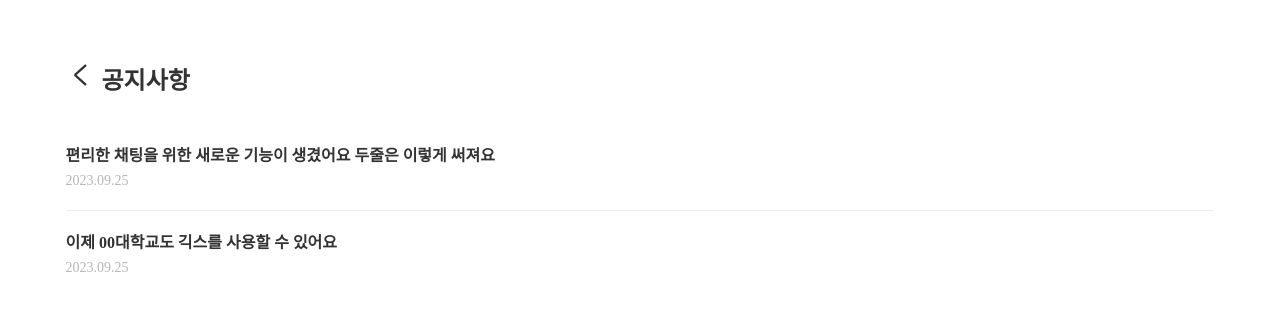
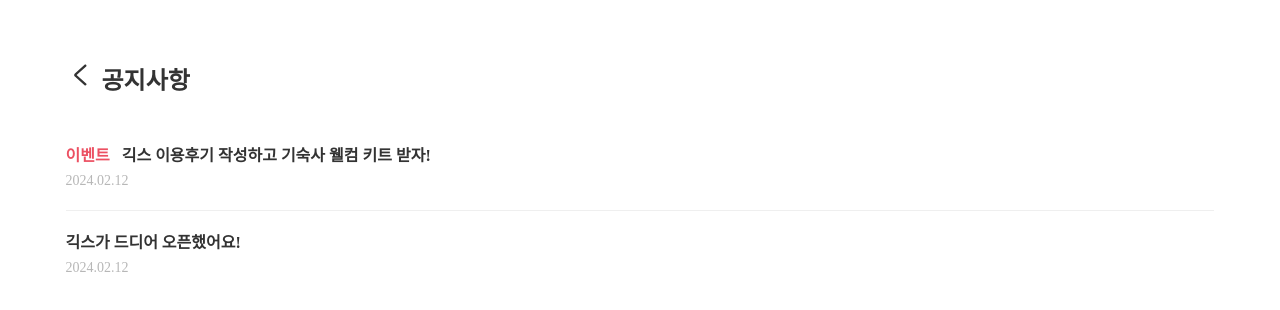
Before and after one commit to G-E-E-K-S/GEEKS-FE, a React (Create React App) app: page /notice in a window 1280 px wide. Shown: the top 310 px of the page. Built offline with nearby package versions, Linux system fonts and the light colour scheme; no server answers.

Commit message:
Add: 공지페이지 및 디테일 페이지 제작

```diff
--- a/src/App.js
+++ b/src/App.js
@@ -1,7 +1,7 @@
 import { Route, BrowserRouter as Router, Routes } from "react-router-dom";
 import {Intro, AccessRight, Welcome, Login, InputEmail, InputCode, Password, NickName, QuesText, Major, Gender, Dormitory, FinalPage, ForgetEmail, AlreadyRegist} from './pages/Join/Index';
 import { LiveRule, Home, Search } from './pages/Main/Index';
-import { MyPage, LifeStyles, EditProfile, SettingUserInfo, SaveList, Notice, FAQ, FaqRommate, RoommateApply, MyProfile } from './pages/MyPage/Index';
+import { MyPage, LifeStyles, EditProfile, SettingUserInfo, SaveList, Notice, FAQ, FaqRommate, RoommateApply, MyProfile, SecessionReason, NoticeDetail } from './pages/MyPage/Index';
 import { FindRoommate , User, RoommateSendTxt } from './pages/FindRoommate/Index';
 import { Chat , ChatRoom } from './pages/Chat/Index';
 import { WritePost, Post, Community, MyCommunity, ScrapPost, CommunityWrite, OpenGroup } from './pages/Community/Index';
@@ -32,11 +32,13 @@ function App() {
           <Route path="/search" element={<Search/>} />
           <Route path="/mypage" element={<MyPage/>} />
           <Route path="/myprofile" element={<MyProfile/>} />
+          <Route path="/secessionreason" element={<SecessionReason/>} />
           <Route path="/lifestyle" element={<LifeStyles/>} />
           <Route path="/editprofile" element={<EditProfile/>} />
           <Route path="/settinguserinfo" element={<SettingUserInfo/>} />
           <Route path="/savelist" element={<SaveList/>} />
           <Route path="/notice" element={<Notice/>} />
+          <Route path="/notice/details/:noticenum" element={<NoticeDetail/>} />
           <Route path="/faq" element={<FAQ/>} />
           <Route path="/faq/rommate" element={<FaqRommate/>} />
           <Route path="/roommate" element={<FindRoommate/>} />
--- /dev/null
+++ b/src/JSON/notice.json
@@ -0,0 +1,8 @@
+{
+  "notice": [
+    {"noticeNum" : "1",
+    "noticeName": "긱스가 드디어 오픈했어요!",
+    "noticeDate": "2024.02.12",
+    "noticeContent": "나에게 딱 맞는 룸메이트를 찾을 수 있는 ‘긱스’가 드디어 오픈했어요!\n\n룸메이트 매칭 뿐만 아니라 다양한 기능들을 준비하고 있으니 많이 기대해 주세요!"}
+  ]
+}
--- /dev/null
+++ b/src/components/MyPage/NoticePage.js
@@ -0,0 +1,44 @@
+import React from "react";
+import styled from "styled-components";
+import Header from "./Header";
+
+const NoticeName = styled.div`
+  font-size: 1.25rem;
+  font-weight: 600;
+  line-height: 28px;
+  text-align: left;
+`;
+const NoticeDate = styled.div`
+  font-size: 0.874rem;
+  font-weight: 500;
+  line-height: 18px;
+  color: #b7b7b7;
+  margin-top: 8px;
+`;
+const Line = styled.div`
+  width: 100%;
+  height: 1px;
+  background: #efefef;
+  margin-bottom: 24px;
+  margin-top: 24px;
+`;
+const NoticeContent = styled.div`
+  font-size: 0.95rem;
+  font-weight: 500;
+  line-height: 22px;
+  text-align: left;
+  color: #525252;
+  white-space: pre-wrap;
+`;
+const NoticePage = (props) => {
+  return (
+    <>
+      <Header />
+      <NoticeName>{props.NoticeName}</NoticeName>
+      <NoticeDate>{props.NoticeDate}</NoticeDate>
+      <Line />
+      <NoticeContent>{props.NoticeContent}</NoticeContent>
+    </>
+  );
+};
+export default NoticePage;
--- a/src/pages/MyPage/Index.js
+++ b/src/pages/MyPage/Index.js
@@ -1,13 +1,27 @@
-import MyPage from './MyPage';
-import LifeStyles from './LifeStyles';
-import EditProfile from './EditProfile';
-import SettingUserInfo from './SettingUserInfo';
-import SaveList from './SaveList';
-import Notice from './Notice';
-import FAQ from './Faq';
-import FaqRommate from './FaqRommate';
-import RoommateApply from './RoommateApply';
-import MyProfile from './MyProfile';
+import MyPage from "./MyPage";
+import LifeStyles from "./LifeStyles";
+import EditProfile from "./EditProfile";
+import SettingUserInfo from "./SettingUserInfo";
+import SaveList from "./SaveList";
+import Notice from "./Notice";
+import FAQ from "./Faq";
+import FaqRommate from "./FaqRommate";
+import RoommateApply from "./RoommateApply";
+import MyProfile from "./MyProfile";
+import SecessionReason from "./SecessionReason";
+import NoticeDetail from "./NoticeDetail";
 
-
-export { MyPage, LifeStyles, EditProfile, SettingUserInfo, SaveList, Notice, FAQ, FaqRommate, RoommateApply, MyProfile };
+export {
+  MyPage,
+  LifeStyles,
+  EditProfile,
+  SettingUserInfo,
+  SaveList,
+  Notice,
+  FAQ,
+  FaqRommate,
+  RoommateApply,
+  MyProfile,
+  SecessionReason,
+  NoticeDetail,
+};
--- a/src/pages/MyPage/Notice.js
+++ b/src/pages/MyPage/Notice.js
@@ -1,8 +1,9 @@
-import React, { useState } from "react";
+import React, { useState, useEffect } from "react";
 import { useNavigate } from "react-router-dom";
 import styled from "styled-components";
 import * as c from "../../components/Common/CommonStyle";
 import Header from "../../components/MyPage/Header";
+import NoticeJson from "../../JSON/notice.json";
 
 const NoticeBox = styled.div`
   padding: 20px 0px;
@@ -13,6 +14,10 @@ const NoticeText = styled.div`
   font-style: normal;
   font-weight: 600;
   line-height: 24px;
+`;
+const NoticeEvent = styled(NoticeText)`
+  color: #EC5062;
+  margin-right: 12px;
 `;
 const NoticeDate = styled.div`
   color: #b7b7b7;
@@ -27,18 +32,23 @@ const Br = styled.div`
   background-color: #efefef;
 `;
 const Notice = () => {
+
+  const navigate = useNavigate();
   return (
     <c.Totalframe>
       <c.ScreenComponent>
         <Header subtitle={`공지사항`} />
         <NoticeBox isFirst={true}>
-          <NoticeText>{`편리한 채팅을 위한 새로운 기능이 생겼어요 두줄은 이렇게 써져요`}</NoticeText>
-          <NoticeDate>{`2023.09.25`}</NoticeDate>
+          <c.Flex>
+            <NoticeEvent>{`이벤트`}</NoticeEvent>
+            <NoticeText>{`긱스 이용후기 작성하고 기숙사 웰컴 키트 받자!`}</NoticeText>
+          </c.Flex>
+          <NoticeDate>{`2024.02.12`}</NoticeDate>
         </NoticeBox>
         <Br />
-        <NoticeBox>
-          <NoticeText>{`이제 00대학교도 긱스를 사용할 수 있어요`}</NoticeText>
-          <NoticeDate>{`2023.09.25`}</NoticeDate>
+        <NoticeBox onClick={()=>navigate('/notice/details/' + `${(NoticeJson.notice[0]?.noticeNum)}`)}>
+          <NoticeText>{`긱스가 드디어 오픈했어요!`}</NoticeText>
+          <NoticeDate>{`2024.02.12`}</NoticeDate>
         </NoticeBox>
       </c.ScreenComponent>
     </c.Totalframe>
--- /dev/null
+++ b/src/pages/MyPage/NoticeDetail.js
@@ -0,0 +1,24 @@
+import React, { useState } from "react";
+import { useParams } from "react-router-dom";
+import styled from "styled-components";
+import * as c from "../../components/Common/CommonStyle";
+import NoticePage from "../../components/MyPage/NoticePage";
+import Notices from "../../JSON/notice.json";
+
+const Notice = () => {
+  const { noticenum } = useParams();
+  return (
+    <c.Totalframe>
+      <c.ScreenComponent>
+        {Notices.notice?.map((notice) => (
+          <NoticePage
+            NoticeName={notice.noticeName}
+            NoticeDate={notice.noticeDate}
+            NoticeContent={notice.noticeContent}
+          />
+        ))}
+      </c.ScreenComponent>
+    </c.Totalframe>
+  );
+};
+export default Notice;
```
Also changed, not shown: src/pages/MyPage/MyPage.js (+56 -38 lines).
